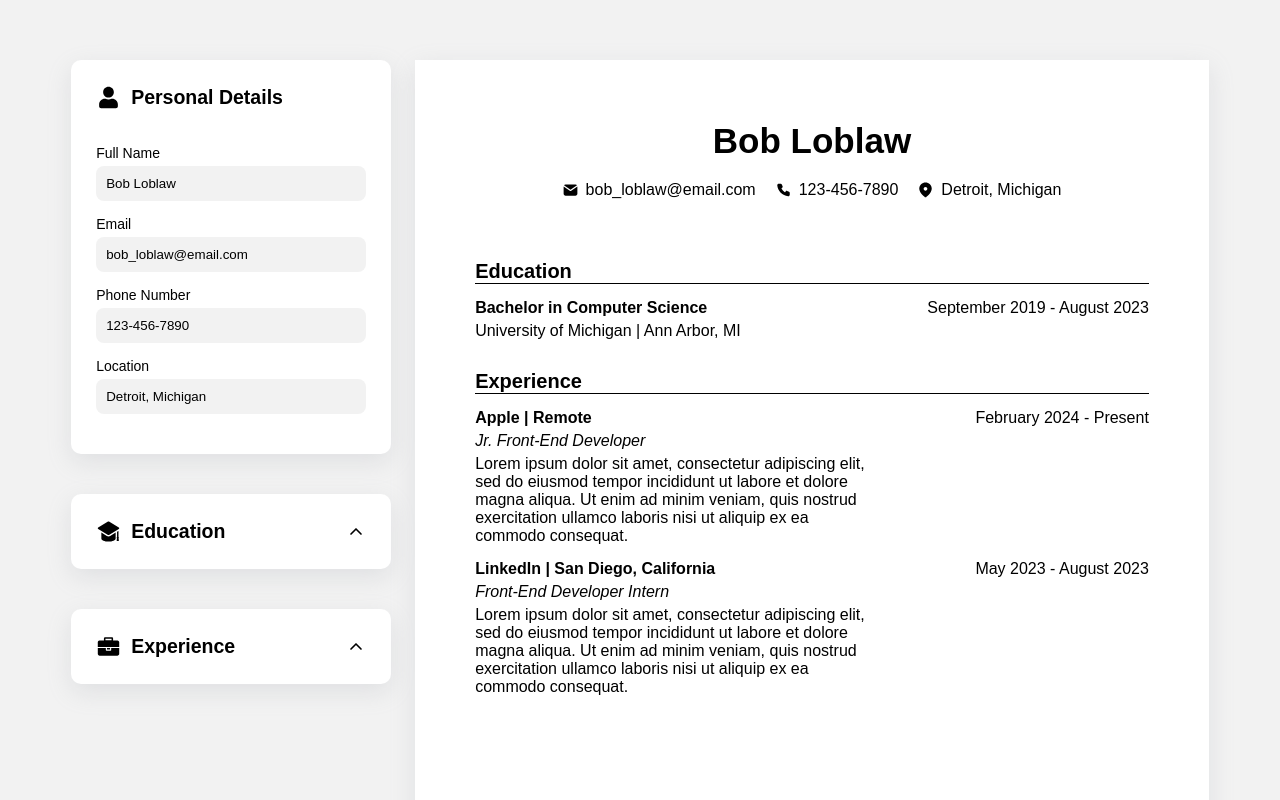
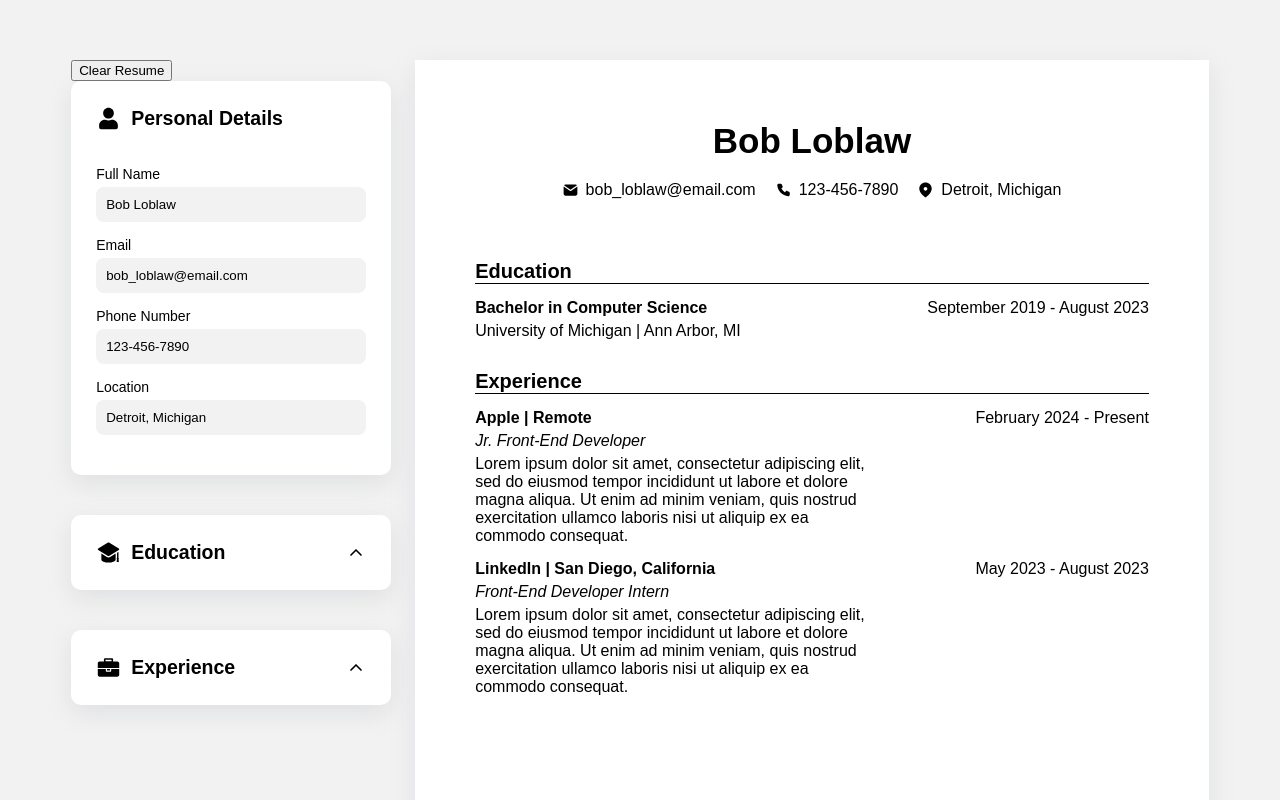
Before and after one commit to huntkay1/cv-builder-app, a React (Vite) app: page / in a window 1280 px wide. Shown: the top 800 px of the page. Built offline with nearby package versions, Linux system fonts and the light colour scheme; a web font is replaced by a local one.

Commit message:
Create pop up component
When a user clicks the clear resume button, a
message will appear asking if they are sure.

```diff
--- a/src/App.jsx
+++ b/src/App.jsx
@@ -1,7 +1,8 @@
 import PersonalInfo from './components/PersonalInfo.jsx';
 import Education from './components/EducationInfo.jsx';
 import Experience from './components/ExperienceInfo.jsx';
-import Resume from './components/Resume.jsx'
+import Resume from './components/Resume.jsx';
+import ClearButton from './components/ClearButton.jsx';
 import { useState } from 'react';
 
 function App() {
@@ -183,6 +184,7 @@ function App() {
   return(
     <div id='main-container'>
       <div id='forms'>
+        <ClearButton />
         <PersonalInfo
         handleFormDataUpdate={handlePersonalInfoChange}
         formData={formData.personalInfo}
--- /dev/null
+++ b/src/components/ClearButton.jsx
@@ -0,0 +1,22 @@
+import { useState } from 'react';
+
+export default function ClearButton() {
+
+    const [open, setOpen] = useState(false);
+
+    return (
+        <>
+        <button onClick={() => setOpen(true)}>Clear Resume</button>
+
+        {open &&
+            <div id='popup'>
+                Are you sure?
+                <div>
+                    <button>Yes</button>
+                    <button onClick={() => setOpen(false)}>No</button>
+                </div>
+            </div>
+        }
+        </>
+    )
+}
```
